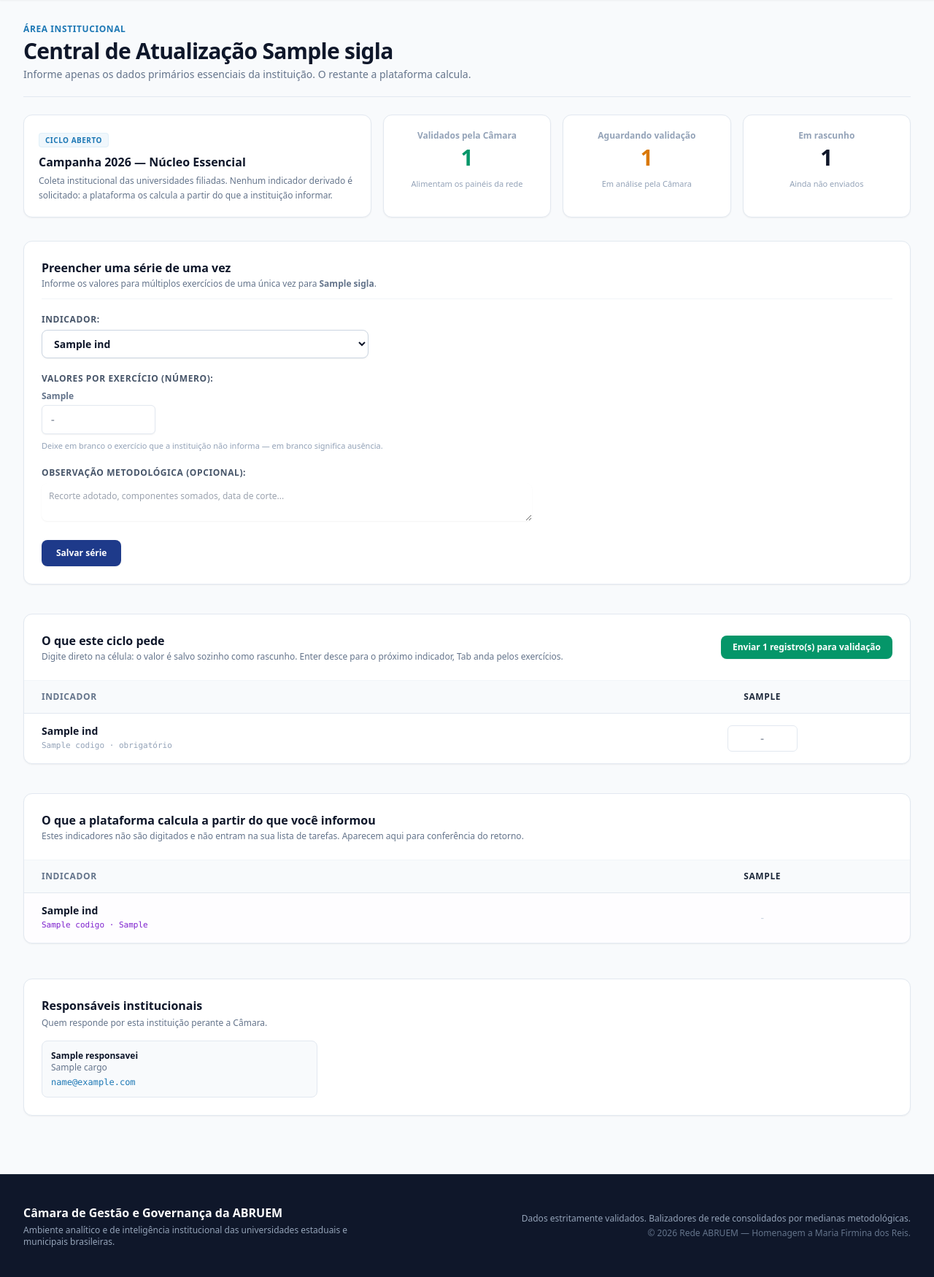
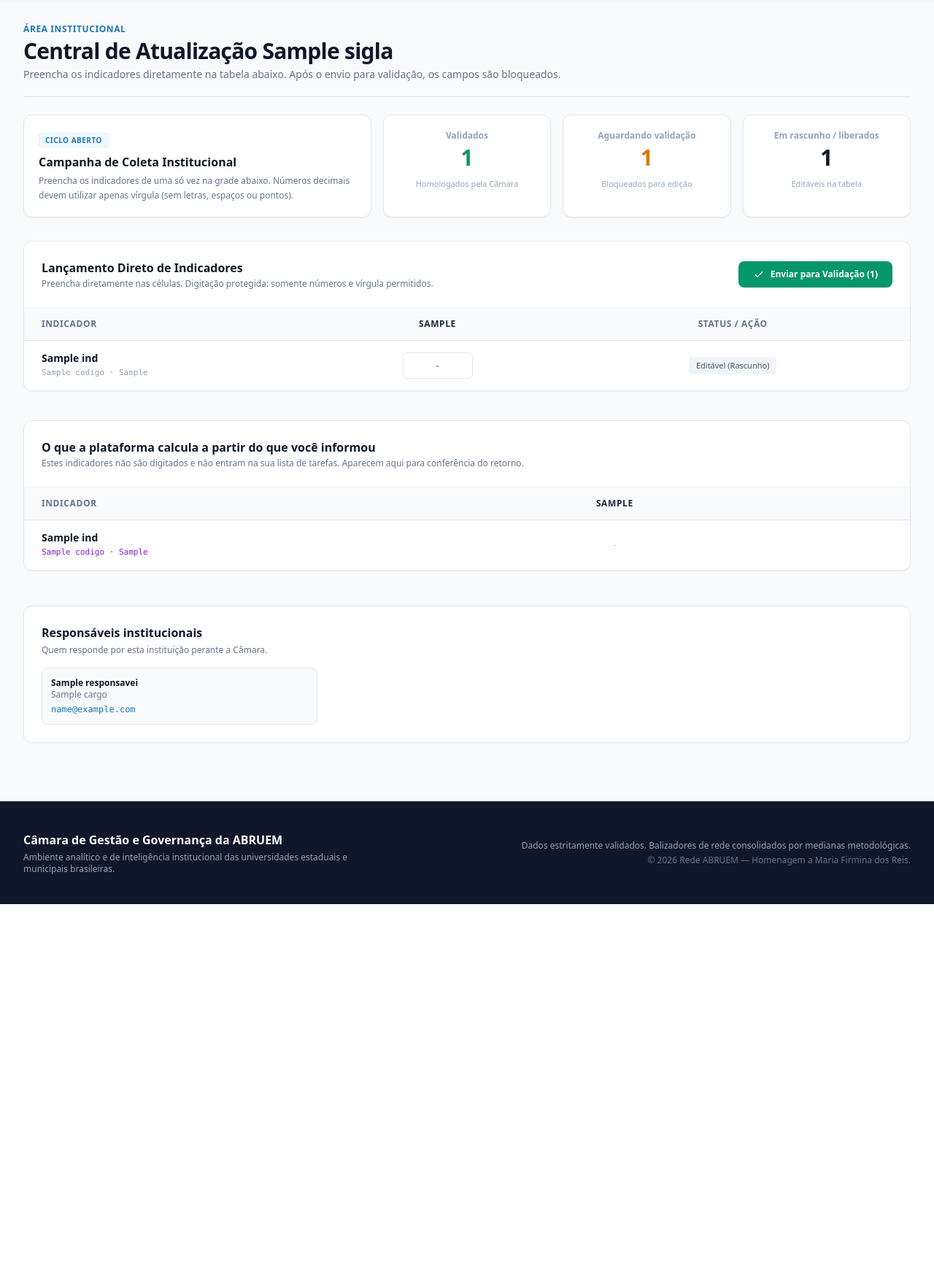
Before and after one commit to oldboy465/uma-maranhense, a Flask app: template app/templates/institucional/minha_universidade.html in a window 1280 px wide. Shown: the part 81-1831 px from the top of the page at 73% size. After the commit the page ends 1320 px from the top, so only its background shows below. Run offline with Flask 3, Linux system fonts and the light colour scheme; the template is opened without the code that fills it: most values are stand-ins (such as "Sample title", 1, 10 or a date in 2020); some libraries are stand-ins or nearby versions.

Commit message:
feat: validacao granular por indicador, bloqueio de edicao pos-envio e solicitacao de alteracao

```diff
--- a/app/templates/institucional/minha_universidade.html
+++ b/app/templates/institucional/minha_universidade.html
@@ -8,7 +8,7 @@
         <div>
             <span class="text-xs font-bold uppercase tracking-wider text-abruem-600 block mb-1">ÁREA INSTITUCIONAL</span>
             <h1 class="text-3xl font-extrabold text-slate-900 tracking-tight">Central de Atualização {{ universidade.sigla }}</h1>
-            <p class="text-sm text-slate-500 mt-1">Informe apenas os dados primários essenciais da instituição. O restante a plataforma calcula.</p>
+            <p class="text-sm text-slate-500 mt-1">Preencha os indicadores diretamente na tabela abaixo. Após o envio para validação, os campos são bloqueados.</p>
         </div>
 
         <!-- Seletor de Universidade visível EXCLUSIVAMENTE para ADMIN_CAMARA -->
@@ -35,85 +35,40 @@
 <div class="grid grid-cols-1 md:grid-cols-5 gap-4 mb-8">
     <div class="md:col-span-2 bg-white p-5 rounded-xl border border-slate-200 shadow-sm">
         <span class="text-[10px] font-bold uppercase tracking-wider text-abruem-600 bg-abruem-50 px-2 py-0.5 rounded border border-abruem-100">Ciclo aberto</span>
-        <h2 class="text-base font-bold text-slate-900 mt-2">Campanha 2026 — Núcleo Essencial</h2>
+        <h2 class="text-base font-bold text-slate-900 mt-2">Campanha de Coleta Institucional</h2>
         <p class="text-xs text-slate-500 mt-1 leading-relaxed">
-            Coleta institucional das universidades filiadas. Nenhum indicador derivado é solicitado: a plataforma os calcula a partir do que a instituição informar.
+            Preencha os indicadores de uma só vez na grade abaixo. Números decimais devem utilizar apenas vírgula (sem letras, espaços ou pontos).
         </p>
     </div>
     <div class="bg-white p-5 rounded-xl border border-slate-200 shadow-sm text-center">
-        <span class="text-xs font-semibold text-slate-400 block">Validados pela Câmara</span>
+        <span class="text-xs font-semibold text-slate-400 block">Validados</span>
         <div class="text-3xl font-extrabold text-emerald-600 my-1">{{ total_validados }}</div>
-        <span class="text-[11px] text-slate-400">Alimentam os painéis da rede</span>
+        <span class="text-[11px] text-slate-400">Homologados pela Câmara</span>
     </div>
     <div class="bg-white p-5 rounded-xl border border-slate-200 shadow-sm text-center">
         <span class="text-xs font-semibold text-slate-400 block">Aguardando validação</span>
         <div class="text-3xl font-extrabold text-amber-600 my-1">{{ total_aguardando }}</div>
-        <span class="text-[11px] text-slate-400">Em análise pela Câmara</span>
+        <span class="text-[11px] text-slate-400">Bloqueados para edição</span>
     </div>
     <div class="bg-white p-5 rounded-xl border border-slate-200 shadow-sm text-center">
-        <span class="text-xs font-semibold text-slate-400 block">Em rascunho</span>
+        <span class="text-xs font-semibold text-slate-400 block">Em rascunho / liberados</span>
         <div class="text-3xl font-extrabold text-slate-900 my-1">{{ total_rascunhos }}</div>
-        <span class="text-[11px] text-slate-400">Ainda não enviados</span>
+        <span class="text-[11px] text-slate-400">Editáveis na tabela</span>
     </div>
 </div>
 
-<!-- Bloco: Preencher uma Série de uma Vez (Sem filtro de fonte) -->
-<div class="bg-white p-6 rounded-xl border border-slate-200 shadow-sm mb-10">
-    <div class="border-b border-slate-100 pb-3 mb-5">
-        <h3 class="text-base font-bold text-slate-900">Preencher uma série de uma vez</h3>
-        <p class="text-xs text-slate-500 mt-0.5">Informe os valores para múltiplos exercícios de uma única vez para <strong>{{ universidade.sigla }}</strong>.</p>
-    </div>
-
-    <form method="POST" action="{{ url_for('minha_universidade.salvar_serie') }}" class="space-y-5">
-        <input type="hidden" name="universidade_id" value="{{ universidade.id }}">
-
-        <div>
-            <label for="indicador_id" class="block text-xs font-bold uppercase tracking-wider text-slate-600 mb-1.5">Indicador:</label>
-            <select name="indicador_id" id="indicador_id" required
-                    class="w-full max-w-md rounded-lg border-slate-300 text-sm font-semibold text-slate-900 bg-white shadow-sm focus:border-abruem-500 focus:ring-abruem-500 py-2 px-3">
-                {% for ind in indicadores_digitaveis %}
-                    <option value="{{ ind.id }}">{{ ind.nome }}</option>
-                {% endfor %}
-            </select>
-        </div>
-
-        <div>
-            <span class="block text-xs font-bold uppercase tracking-wider text-slate-600 mb-2">Valores por exercício (número):</span>
-            <div class="grid grid-cols-2 sm:grid-cols-4 gap-4 max-w-2xl">
-                {% for a in anos_ciclo %}
-                <div>
-                    <label for="val_{{ a }}" class="block text-xs font-semibold text-slate-500 mb-1">{{ a }}</label>
-                    <input type="text" name="valor_{{ a }}" id="val_{{ a }}" placeholder="-"
-                           class="input-valor w-full rounded-lg border-slate-300 text-sm font-bold text-slate-900 bg-white shadow-sm focus:border-abruem-500 focus:ring-abruem-500 py-2 px-3">
-                </div>
-                {% endfor %}
-            </div>
-            <p class="text-[11px] text-slate-400 mt-2">Deixe em branco o exercício que a instituição não informa — em branco significa ausência.</p>
-        </div>
-
-        <div>
-            <label for="observacao" class="block text-xs font-bold uppercase tracking-wider text-slate-600 mb-1.5">Observação metodológica (opcional):</label>
-            <textarea name="observacao" id="observacao" rows="2" placeholder="Recorte adotado, componentes somados, data de corte..."
-                      class="w-full max-w-2xl rounded-lg border-slate-300 text-xs text-slate-800 bg-white shadow-sm focus:border-abruem-500 focus:ring-abruem-500 p-2.5"></textarea>
-        </div>
-
-        <button type="submit" class="px-5 py-2.5 bg-abruem-800 text-white rounded-lg text-xs font-bold hover:bg-abruem-900 shadow-sm transition">
-            Salvar série
-        </button>
-    </form>
-</div>
-
-<!-- Bloco: O que este ciclo pede (Grid de Edição Direta por Célula) -->
+<!-- Bloco: Grade de Lançamento Direto com Validação e Solicitação de Alteração -->
 <div class="bg-white rounded-xl border border-slate-200 shadow-sm overflow-hidden mb-10">
     <div class="p-6 border-b border-slate-100 flex flex-col sm:flex-row sm:items-center sm:justify-between gap-4">
         <div>
-            <h3 class="text-base font-bold text-slate-900">O que este ciclo pede</h3>
-            <p class="text-xs text-slate-500 mt-0.5">Digite direto na célula: o valor é salvo sozinho como rascunho. Enter desce para o próximo indicador, Tab anda pelos exercícios.</p>
+            <h3 class="text-base font-bold text-slate-900">Lançamento Direto de Indicadores</h3>
+            <p class="text-xs text-slate-500 mt-0.5">Preencha diretamente nas células. Digitação protegida: somente números e vírgula permitidos.</p>
         </div>
-        <form method="POST" action="{{ url_for('minha_universidade.enviar_lote') }}">
+        <form method="POST" action="{{ url_for('minha_universidade.enviar_validacao') }}">
             <input type="hidden" name="universidade_id" value="{{ universidade.id }}">
-            <button type="submit" class="px-4 py-2 bg-emerald-600 text-white font-bold text-xs rounded-lg hover:bg-emerald-700 shadow-sm transition">
-                Enviar {{ total_rascunhos }} registro(s) para validação
+            <button type="submit" class="px-5 py-2.5 bg-emerald-600 text-white font-bold text-xs rounded-lg hover:bg-emerald-700 shadow-sm transition flex items-center gap-2">
+                <svg class="w-4 h-4" fill="none" stroke="currentColor" viewBox="0 0 24 24"><path stroke-linecap="round" stroke-linejoin="round" stroke-width="2" d="M5 13l4 4L19 7"/></svg>
+                Enviar para Validação ({{ total_rascunhos }})
             </button>
         </form>
     </div>
@@ -124,31 +79,85 @@
                 <tr>
                     <th scope="col" class="px-6 py-3.5 w-1/3">Indicador</th>
                     {% for a in anos_ciclo %}
-                        <th scope="col" class="px-4 py-3.5 text-center w-1/6 font-bold text-slate-800">{{ a }}</th>
+                        <th scope="col" class="px-4 py-3.5 text-center w-28 font-bold text-slate-800">{{ a }}</th>
                     {% endfor %}
+                    <th scope="col" class="px-6 py-3.5 text-center w-48">Status / Ação</th>
                 </tr>
             </thead>
             <tbody class="divide-y divide-slate-100">
                 {% for ind in indicadores_digitaveis %}
+                {% set status_da_linha = linha_status_map.get(ind.id, 'RASCUNHO') %}
                 <tr class="hover:bg-slate-50/80 transition-colors">
                     <td class="px-6 py-3.5">
                         <strong class="text-slate-900 block font-semibold">{{ ind.nome }}</strong>
-                        <span class="text-[11px] font-mono text-slate-400 block">{{ ind.codigo }} · obrigatório</span>
+                        <span class="text-[11px] font-mono text-slate-400 block">{{ ind.codigo }} · {{ ind.unidade_medida or 'número' }}</span>
                     </td>
+
                     {% for a in anos_ciclo %}
                     {% set reg = matriz[ind.id][a] %}
+                    {% set esta_bloqueado = (reg and reg.status_dado in ['ENVIADO', 'VALIDADO', 'SOLICITADO_ALTERACAO'] and not is_admin) %}
                     <td class="px-4 py-3.5 text-center">
                         <input type="text"
                                data-uni="{{ universidade.id }}"
                                data-ind="{{ ind.id }}"
                                data-ano="{{ a }}"
-                               value="{% if reg and reg.valor_numerico is not none %}{{ reg.valor_numerico | numero_br(0) }}{% endif %}"
+                               value="{% if reg and reg.valor_numerico is not none %}{{ (reg.valor_numerico | string).replace('.', ',') }}{% endif %}"
                                placeholder="-"
-                               {% if reg and reg.status_dado in ['ENVIADO', 'VALIDADO'] and not is_admin %}disabled{% endif %}
-                               class="celula-rapida w-24 text-center py-1 px-2 border rounded text-xs font-bold text-slate-900 focus:border-abruem-500 focus:ring-1 focus:ring-abruem-500
-                               {% if reg and reg.status_dado == 'VALIDADO' %}bg-emerald-50/50 border-emerald-300 text-emerald-800{% elif reg and reg.status_dado == 'ENVIADO' %}bg-amber-50/50 border-amber-300{% else %}border-slate-300 bg-white{% endif %}">
+                               inputmode="decimal"
+                               autocomplete="off"
+                               {% if esta_bloqueado %}disabled readonly title="Campo bloqueado para edição direta"{% endif %}
+                               class="celula-rapida w-24 text-center py-1.5 px-2 border rounded text-xs font-bold transition
+                               {% if esta_bloqueado %}
+                                   bg-slate-100 border-slate-200 text-slate-500 cursor-not-allowed
+                               {% elif reg and reg.status_dado == 'DEVOLVIDO' %}
+                                   bg-rose-50 border-rose-300 text-rose-900
+                               {% else %}
+                                   border-slate-300 bg-white text-slate-900 focus:border-abruem-500 focus:ring-1 focus:ring-abruem-500
+                               {% endif %}">
                     </td>
                     {% endfor %}
+
+                    <td class="px-6 py-3.5 text-center">
+                        {% if status_da_linha == 'VALIDADO' %}
+                            <div class="flex flex-col items-center gap-1.5">
+                                <span class="inline-flex items-center px-2 py-0.5 rounded-full text-[11px] font-bold bg-emerald-50 text-emerald-700 border border-emerald-200">
+                                    Validado
+                                </span>
+                                <form method="POST" action="{{ url_for('minha_universidade.solicitar_alteracao') }}" onsubmit="return confirm('Deseja solicitar autorização ao Admin para alterar este indicador? Os campos serão mantidos até a aprovação da Câmara.');">
+                                    <input type="hidden" name="universidade_id" value="{{ universidade.id }}">
+                                    <input type="hidden" name="indicador_id" value="{{ ind.id }}">
+                                    <button type="submit" class="px-2.5 py-1 text-[11px] font-bold text-amber-700 bg-amber-50 hover:bg-amber-100 rounded border border-amber-300 transition">
+                                        Solicitar Alteração
+                                    </button>
+                                </form>
+                            </div>
+                        {% elif status_da_linha == 'ENVIADO' %}
+                            <div class="flex flex-col items-center gap-1.5">
+                                <span class="inline-flex items-center px-2 py-0.5 rounded-full text-[11px] font-bold bg-amber-50 text-amber-700 border border-amber-200">
+                                    Em Validação
+                                </span>
+                                <span class="text-[10px] text-slate-400">Aguardando Admin</span>
+                            </div>
+                        {% elif status_da_linha == 'SOLICITADO_ALTERACAO' %}
+                            <div class="flex flex-col items-center gap-1">
+                                <span class="inline-flex items-center px-2 py-0.5 rounded-full text-[11px] font-bold bg-purple-50 text-purple-700 border border-purple-200">
+                                    Alteração Solicitada
+                                </span>
+                                <span class="text-[10px] text-purple-600 font-medium">Aguardando liberação</span>
+                            </div>
+                        {% elif status_da_linha == 'DEVOLVIDO' %}
+                            <div class="flex flex-col items-center gap-1">
+                                <span class="inline-flex items-center px-2 py-0.5 rounded-full text-[11px] font-bold bg-rose-50 text-rose-700 border border-rose-200">
+                                    Recusado / Devolvido
+                                </span>
+                                <span class="text-[10px] text-rose-600">Corrija e reenvie</span>
+                            </div>
+                        {% else %}
+                            <span class="inline-flex items-center px-2.5 py-0.5 rounded text-[11px] font-medium bg-slate-100 text-slate-600">
+                                Editável (Rascunho)
+                            </span>
+                        {% endif %}
+                    </td>
                 </tr>
                 {% endfor %}
             </tbody>
@@ -169,7 +178,7 @@
                 <tr>
                     <th scope="col" class="px-6 py-3.5 w-1/3">Indicador</th>
                     {% for a in anos_ciclo %}
-                        <th scope="col" class="px-4 py-3.5 text-center w-1/6 font-bold text-slate-800">{{ a }}</th>
+                        <th scope="col" class="px-4 py-3.5 text-center w-28 font-bold text-slate-800">{{ a }}</th>
                     {% endfor %}
                 </tr>
             </thead>
```
Also changed, not shown: app/controllers/admin_controller.py (+44 -15 lines), app/controllers/minha_universidade_controller.py (+110 -80 lines), app/models/registro_dado.py (+7 -1 lines), app/repositories/registro_repository.py (+54 -10 lines), app/static/js/minha_universidade.js (+73 -23 lines), app/templates/admin/submissoes.html (+36 -8 lines).
